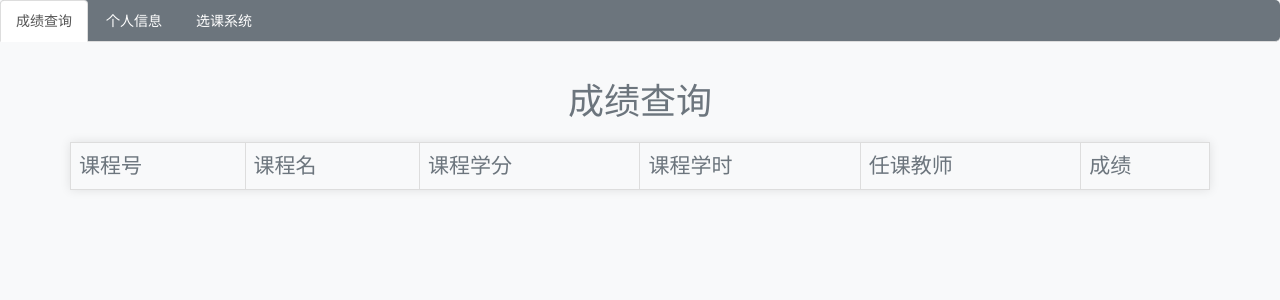
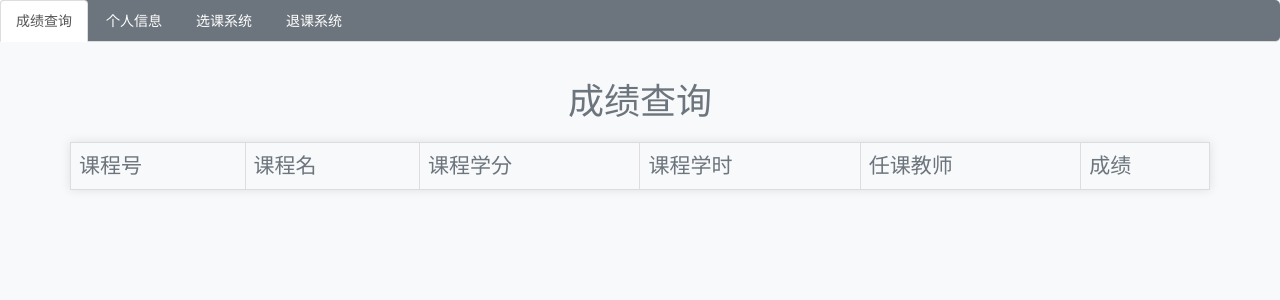
Before and after one commit to enfantsRichesDeprimes/final, a Flask app: template app/web/templates/grade.html in a window 1280 px wide. Shown: the top 300 px of the page. Run offline with Flask 3, Linux system fonts and the light colour scheme; the template is opened without the code that fills it, so the values that code supplies are empty; some libraries are stand-ins or nearby versions.

Commit message:
Update grade.html

```diff
--- a/app/web/templates/grade.html
+++ b/app/web/templates/grade.html
@@ -41,6 +41,7 @@
   <li role="presentation" class="active"><a href="grade.html">成绩查询</a></li>
   <li role="presentation"><a href="person.html">个人信息</a></li>
       <li role="presentation"><a href="course.html">选课系统</a></li>
+     <li role="presentation"><a href="course_out.html">退课系统</a></li>
 </ul>
     <div class="container">
         <h1>成绩查询</h1>
```
